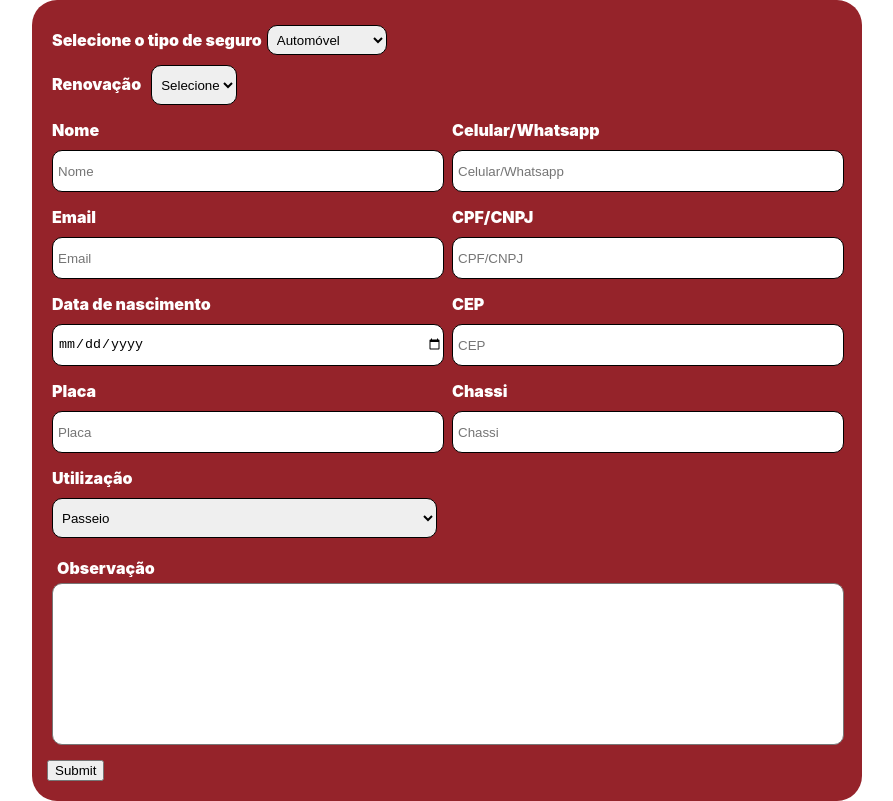
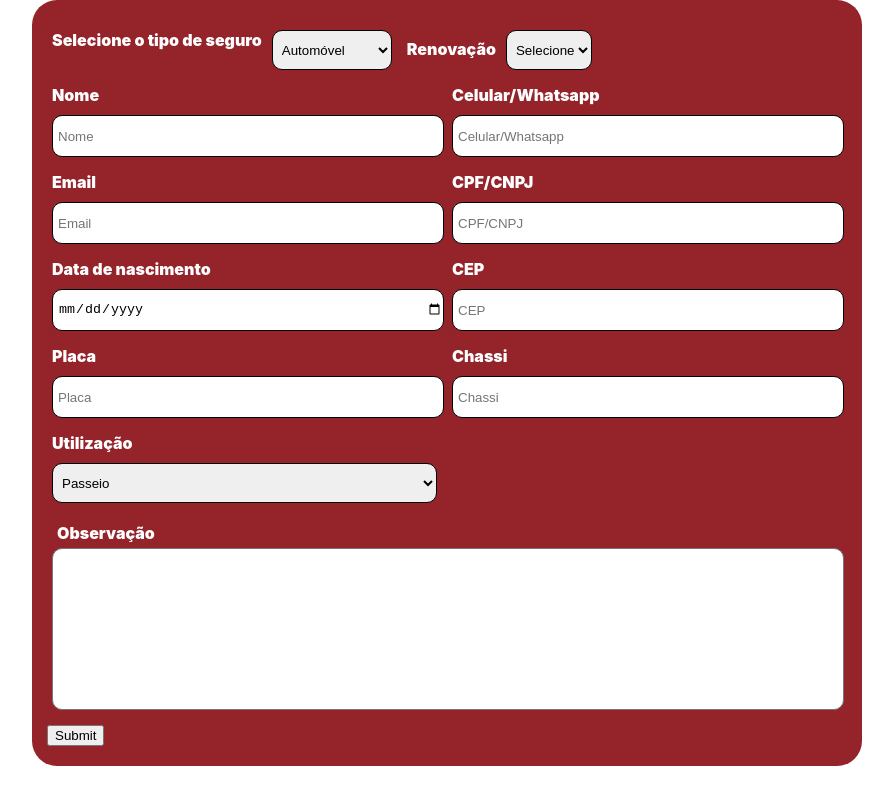
Before and after one commit to T14g/react-multi-form, a React (Create React App) app: page / in a window 1280 px wide. Shown: the whole page, without its empty margins (193-1086 px from the left). Built offline with nearby package versions, Linux system fonts and the light colour scheme; the HTML template or start-up script is replaced by a standard one.

Commit message:
Form changes

```diff
--- a/src/components/form/data.js
+++ b/src/components/form/data.js
@@ -136,14 +136,20 @@ export const _INPUTS = [
         'name': 'ramo',
         'placeholder': 'Ramo',
         'required': true
-    }
+    },
+    {
+        'id': '13',
+        'type': 'text',
+        'name': 'valor-segurado',
+        'placeholder': 'Valor Segurado',
+        'required': true
+    },
 ];
 
 export const _SELECT_OPTIONS = {
     'automovel': {
         'title': 'Automóvel',
         'rows': [
-            ['renew'],
             ['1', '2'],
             ['3', '4'],
             ['5', '6'],
@@ -154,7 +160,6 @@ export const _SELECT_OPTIONS = {
     'residencial': {
         'title': 'Residencial',
         'rows': [
-            ['renew'],
             ['1', '2'],
             ['3', '4'],
             ['sel-tipo-casa', 'sel-util-2'],
@@ -164,7 +169,6 @@ export const _SELECT_OPTIONS = {
     'empresarial': {
         'title': 'Empresarial',
         'rows': [
-            ['renew'],
             ['1', '2'],
             ['3', '4'],
             ['6', '11'],
@@ -174,7 +178,6 @@ export const _SELECT_OPTIONS = {
     'condominio': {
         'title': 'Condomínio',
         'rows': [
-            ['renew'],
             ['1', '2'],
             ['3', '4'],
             ['sel-tipo-casa-2', '6'],
@@ -184,7 +187,6 @@ export const _SELECT_OPTIONS = {
     'plano-saude': {
         'title': 'Plano de saúde',
         'rows': [
-            ['renew'],
             ['1', '2'],
             ['3', '4'],
             ['6', '12'],
@@ -194,25 +196,35 @@ export const _SELECT_OPTIONS = {
     'plano-dental': {
         'title': 'Plano dental',
         'rows': [
-            []
+            ['1', '2'],
+            ['3', '4'],
+            ['6'],
+            ['aniversarios']
         ]
     },
     'vida-grupo': {
         'title': 'Vida em grupo',
         'rows': [
-            []
+            ['1', '2'],
+            ['3', '4'],
+            ['6', '12'],
+            ['13']
         ]
     },
     'vida-individual': {
         'title': 'Vida individual',
         'rows': [
-            []
+            ['1', '5'],
+            ['3', '4'],
+            ['6', '12'],
+            ['2','13']
         ]
     },
     'outros': {
         'title': 'Outros',
         'rows': [
-            []
+            ['1', '2'],
+            ['3']
         ]
     }
 };
--- a/src/components/form/form.component.jsx
+++ b/src/components/form/form.component.jsx
@@ -26,7 +26,8 @@ class Form extends React.Component {
             selectOptions: [],
             selectedOption: 'automovel',
             selectedInputs: [],
-            inputsToShow: []
+            inputsToShow: [],
+            renewable: true
         };
     }
 
@@ -35,12 +36,10 @@ class Form extends React.Component {
         let optionsKeys = Object.keys(_SELECT_OPTIONS);
         let titles = [];
 
-        optionsKeys.map((value) => {
-
-            let title = _SELECT_OPTIONS[value].title;
-            titles.push({ value: value, title: title })
-
-        });
+        optionsKeys.forEach(option => {
+            let title = _SELECT_OPTIONS[option].title;
+            titles.push({ value: option, title: title })
+        })
 
         this.setState({ selectOptions: titles });
 
@@ -81,18 +80,6 @@ class Form extends React.Component {
         });
     }
 
-    // Verify if is one of the select inputs
-    isSelect = (id) => {
-
-        switch (id) {
-            case 'renew':
-                return (
-                    <SelectToggler />
-                )
-        }
-
-    }
-
     // Get input data by Id
     getInput = (id) => {
         let inputData = {};
@@ -107,36 +94,19 @@ class Form extends React.Component {
     }
 
     // Prepare the Row with inputs and returns it
-    prepareRow = (rowData) => {
+    prepareRow = (rowData, index) => {
 
         return (
-            <Row>
+            <Row key={index}>
                 {
                     rowData.map((id, index) => {
 
-                        if (id === 'renew') {
-
-                            return (
-                                <Column className="renew-col">
-                                    <Label>Renovação</Label>
-                                    <SelectToggler>
-                                        <InputComponent
-                                            key='seguradora'
-                                            type={'text'}
-                                            name={'renew-seguradora'}
-                                            placeholder={'Qual a seguradora?'}
-                                            required={true}
-                                        />
-                                    </SelectToggler>
-                                </Column>
-                            )
-
-                        } else if (id.includes('sel')) {
+                        if (id.includes('sel')) {
 
                             let data = this.getInput(id);
 
                             return (
-                                <Column>
+                                <Column key={index}>
                                     <Label>{data.placeholder}</Label>
                                     <SelectComponent options={data.options} />
                                 </Column>
@@ -144,7 +114,7 @@ class Form extends React.Component {
 
                         } else if (id.includes('aniversarios')) {
                             return (
-                                <Column className="col-aniversarios">
+                                <Column key={index} className="col-aniversarios">
                                     <Label>Quantos funcionários?</Label>
                                     <Aniversarios />
                                 </Column>
@@ -153,7 +123,7 @@ class Form extends React.Component {
                             let data = this.getInput(id);
 
                             return (
-                                <Column className="col-aniversarios">
+                                <Column key={index} className="col-aniversarios">
                                     <Label>{data.label}</Label>
                                     <TextArea placeholder={data.placeholder} />
                                 </Column>
@@ -164,7 +134,7 @@ class Form extends React.Component {
                             let data = this.getInput(id);
 
                             return (
-                                <Column>
+                                <Column key={index}>
                                     <Label>{data.placeholder}</Label>
                                     <InputComponent
                                         key={index}
@@ -186,20 +156,21 @@ class Form extends React.Component {
     // Render Selected Option Input Rows
     renderOptionRows = (option) => {
 
+        let selected = this.state.selectedOption;
         let optionData = _SELECT_OPTIONS[option];
         let rows = optionData.rows;
 
         return (
             <React.Fragment>
                 {
-                    rows.map((row) =>
-                        this.prepareRow(row)
+                    rows.map((row, index) =>
+                        this.prepareRow(row, index)
                     )
                 }
                 <Row>
                     <Column className="col-obs">
                         <Label>Observação</Label>
-                        <TextArea />
+                        <TextArea required={selected === 'outros' ? true : false} />
                     </Column>
                 </Row>
                 <Submit
@@ -214,15 +185,36 @@ class Form extends React.Component {
         let selectOptions = this.state.selectOptions;
         let selected = this.state.selectedOption;
 
+        let renewable = this.state.renewable;
+
         return (
             <FormContainer>
 
                 <Container>
-                    <Row >
+                    <Row className="row-top">
                         <Label>Selecione o tipo de seguro</Label>
                         <SelectComponent
                             handleSelect={this.handleSelection}
                             options={selectOptions} />
+
+                        {
+                            renewable ? (
+                                <Column className="renew-col">
+                                    <Label>Renovação</Label>
+                                    <SelectToggler>
+                                        <InputComponent
+                                            key='seguradora'
+                                            type='text'
+                                            name='renew-seguradora'
+                                            placeholder='Qual a seguradora?'
+                                            required={true}
+                                        />
+                                    </SelectToggler>
+                                </Column>
+                            ) : null
+                        }
+
+
                     </Row>
                 </Container>
 
--- a/src/components/form/form.styled.jsx
+++ b/src/components/form/form.styled.jsx
@@ -29,6 +29,20 @@ export const Container = styled.div`
 export const Row = styled.div`
     display: flex;
     margin-bottom: 5px;
+
+    input[name="renew-seguradora"],
+    select
+    {
+        max-width: 385px;
+        padding: 0px;
+        margin: 0;
+        height: 40px;
+        padding-left: 5px;
+        border: 1px #000 solid;
+        margin: 5px;
+        border-radius: 10px;
+    }
+
 `
 
 export const Column = styled.div`
@@ -57,15 +71,7 @@ export const Column = styled.div`
     }
 
     &.renew-col{
-        width: 100%;
-
-        select,input[type="text"]{
-            width: initial;
-            display: inline;
-        }
-        input[type="text"]{
-            width: 200px;
-        }
+        margin-left: 5px
     }
 
     textarea{
@@ -83,9 +89,6 @@ export const Label = styled.label`
 export const InnerContainer = styled.div`
     margin: 0 auto;
 
-    input, select, label{
-
-    }
     input[type="text"],
     input[type="tel"],
     input[type="email"],
--- a/src/components/select-toggler/select-toggler.component.jsx
+++ b/src/components/select-toggler/select-toggler.component.jsx
@@ -10,7 +10,6 @@ class SelectToggler extends React.Component {
 
     handleSelect = (e) => {
         const showing = e.target.value;
-        console.log(showing);
 
         if (showing === 'yes') {
             this.setState({ showingHidden: true })
--- a/src/components/select-toggler/select-toggler.styles.jsx
+++ b/src/components/select-toggler/select-toggler.styles.jsx
@@ -7,7 +7,3 @@ export const Select = styled.select`
 export const Option = styled.option`
 
 `
-
-export const Row = styled.div`
-
-`
--- a/src/components/textarea/textarea.component.jsx
+++ b/src/components/textarea/textarea.component.jsx
@@ -1,10 +1,10 @@
 import React from 'react';
 import { TextareaStyled } from './textarea.styles';
 
-const TextArea = ({ placeholder = null }) => {
+const TextArea = ({ placeholder = null, required = false }) => {
 
     return (
-        <TextareaStyled placeholder={placeholder} />
+        <TextareaStyled placeholder={placeholder} required={required} />
     );
 }
 
```
